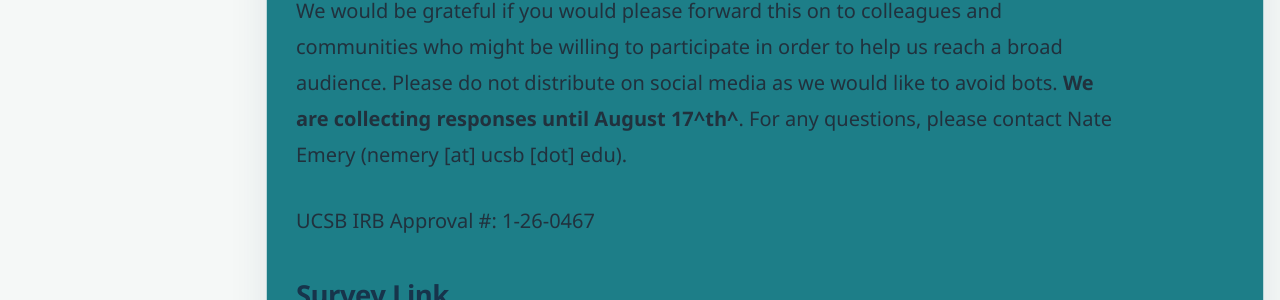
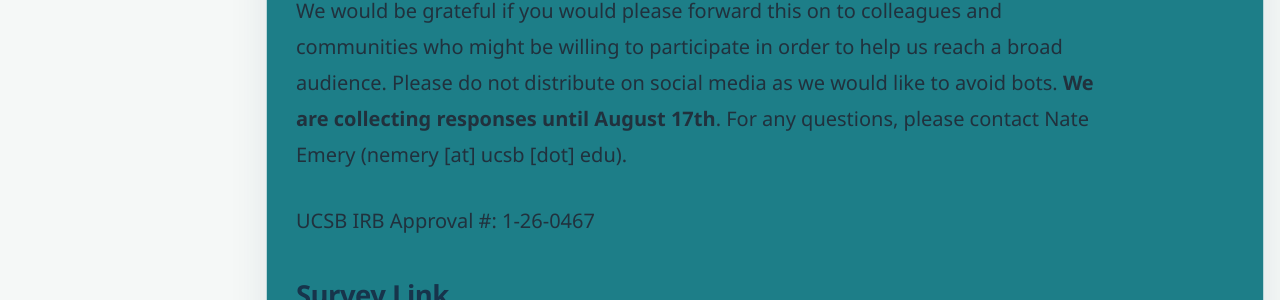
Before and after one commit to CU-ESIIL/AI-in-a-day, an MkDocs documentation site: the page built from docs/survey.md, in a window 1280 px wide and 1211 px high. Shown: the part 722-1022 px from the top of the window. Built offline with MkDocs 1.6.1 and Material for MkDocs 9.7.7, drawn with Linux system fonts in a browser that asks for light colours; comment, search, counter and statistics services are not loaded.

Commit message:
fix (survey): remove broken superscript format

```diff
--- a/docs/survey.md
+++ b/docs/survey.md
@@ -6,7 +6,7 @@ This survey is being administered by the Office of Teaching and Learning and the
 
 The survey will take approximately 10-15 minutes to complete. The survey is entirely anonymous.
 
-We would be grateful if you would please forward this on to colleagues and communities who might be willing to participate in order to help us reach a broad audience. Please do not distribute on social media as we would like to avoid bots. **We are collecting responses until August 17^th^**. For any questions, please contact Nate Emery (nemery \[at\] ucsb \[dot\] edu).
+We would be grateful if you would please forward this on to colleagues and communities who might be willing to participate in order to help us reach a broad audience. Please do not distribute on social media as we would like to avoid bots. **We are collecting responses until August 17th**. For any questions, please contact Nate Emery (nemery \[at\] ucsb \[dot\] edu).
 
 UCSB IRB Approval \#: 1-26-0467
 
```
